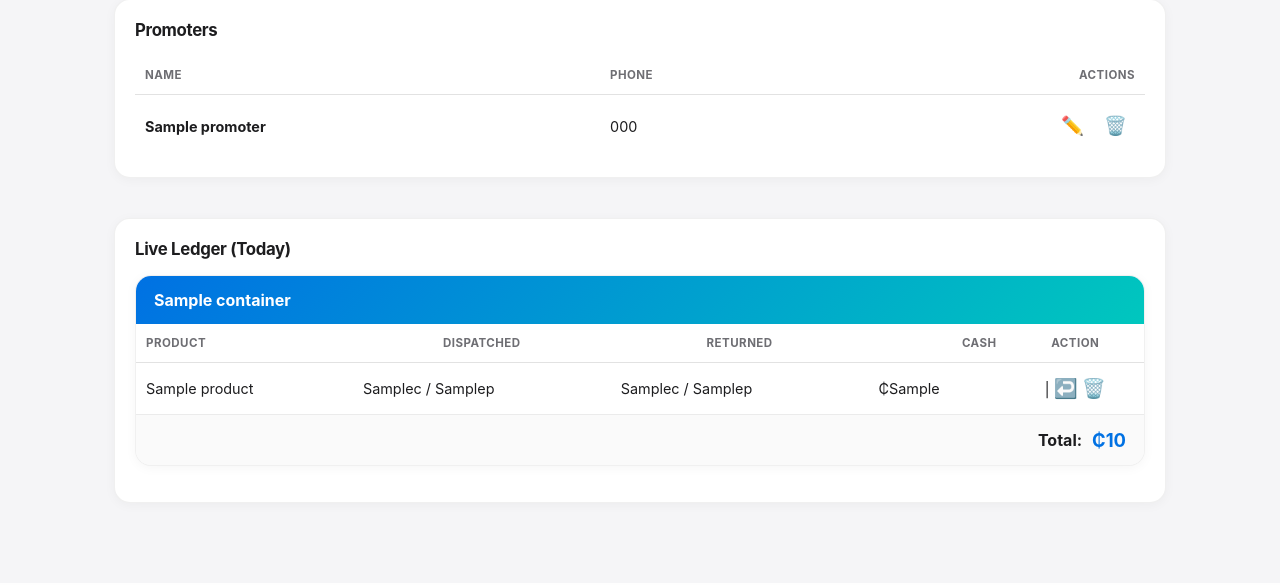
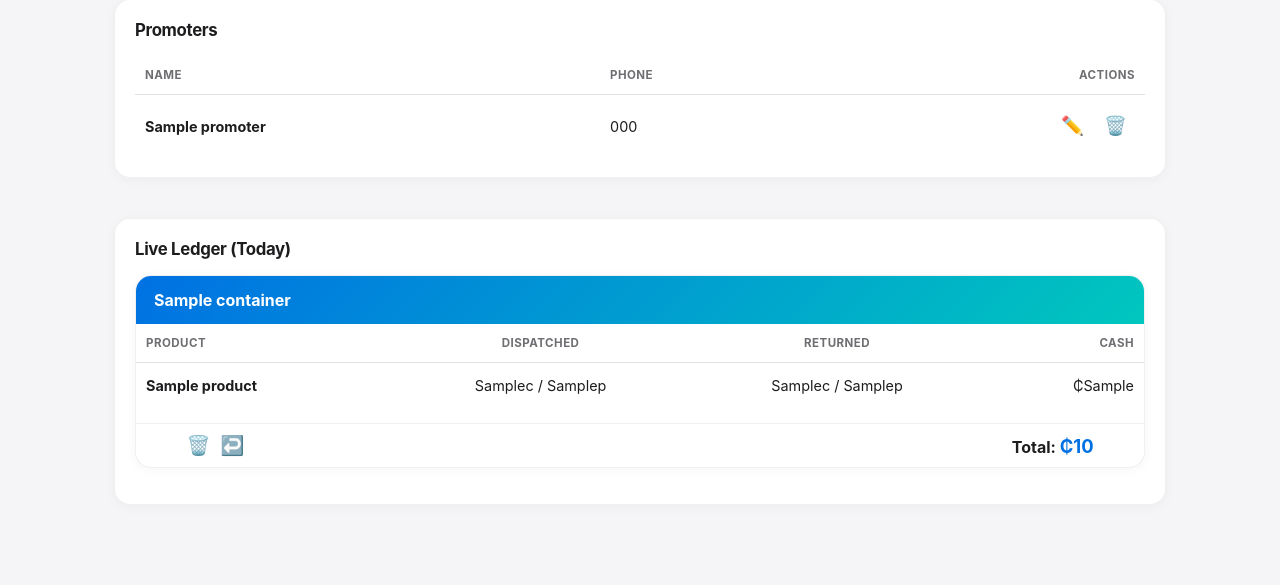
Before and after one commit to lubricus004/logistics-hub, a Django app: template main/templates/main/dashboard.html in a window 1280 px wide. Shown: the part 939-1524 px from the top of the page. Before the commit the page ends 1446 px from the top, so only its background shows below. Run offline with Django 5.2, Linux system fonts and the light colour scheme; tables that the repository leaves empty hold one stand-in row (values such as "Sample post"); the template is opened without the code that fills it: values that come from a table or form of the project are taken from there, most other values are stand-ins (such as "Sample title", 1, 10 or a date in 2020).

Commit message:
fixed the undo and nuke buttons not showing by moving them under the product name inline with the total

```diff
--- a/main/templates/main/dashboard.html
+++ b/main/templates/main/dashboard.html
@@ -638,13 +638,14 @@
     </div>
   </div>
 
-  <!-- Live Ledger -->
+<!-- Live Ledger (Today) -->
 <div class="section">
   <div class="section-title">Live Ledger (Today)</div>
 
   {% for container in promoter_containers %}
   <div class="ledger-card">
     <div class="ledger-head">{{ container.promoter_name }}</div>
+
     <table class="data-table">
       <thead>
         <tr>
@@ -652,33 +653,42 @@
           <th style="text-align:center">Dispatched</th>
           <th style="text-align:center">Returned</th>
           <th style="text-align:right">Cash</th>
-            <th style="text-align:center">Action</th>
         </tr>
       </thead>
       <tbody>
         {% for d in container.items %}
         <tr>
-  <td>{{ d.product.name }}</td>
-  <td>{{ d.cartons_taken }}c / {{ d.pieces_taken }}p</td>
-  <td>{{ d.cartons_returned }}c / {{ d.pieces_returned }}p</td>
-  <td>₵{{ d.cash_owed }}</td>
-  <td style="text-align: center; white-space: nowrap;">
-    <!-- UNDO BUTTON -->
-    | <button type="button" onclick="openUndoModal('{{ d.id }}')" style="background:none; border:none; font-size:1.2rem; cursor:pointer;">↩️</button>
-    <!-- NUKE BUTTON -->
-   <button type="button" onclick="openNukeModal('{{ d.id }}', '{{ d.promoter.name }}', '{{ d.cash_owed }}')" style="background:none; border:none; font-size:1.2rem; cursor:pointer;">🗑️</button>
+          <td><strong>{{ d.product.name }}</strong></td>
+          <td style="text-align:center">{{ d.cartons_taken }}c / {{ d.pieces_taken }}p</td>
+          <td style="text-align:center">{{ d.cartons_returned }}c / {{ d.pieces_returned }}p</td>
+          <td style="text-align:right">₵{{ d.cash_owed }}</td>
         </tr>
         {% endfor %}
       </tbody>
     </table>
-      <div class="ledger-total">
+
+      <!-- Bottom Row: Buttons on the left, Total on the right -->
+    <div style="display: flex; justify-content: space-between; align-items: center; margin-top: 15px; padding: 10px 5% 10px 5%; border-top: 1px solid var(--border);">
+
+      <!-- Left Side: Buttons -->
+      <div style="display: flex; gap: 10px;">
+        {% for d in container.items %}
+          <button type="button" onclick="openNukeModal('{{ d.id }}', '{{ d.promoter.name }}', '{{ d.cash_owed }}')" style="background:none; border:none; font-size:1.2rem; cursor:pointer; padding:0;">🗑️</button>
+          <button type="button" onclick="openUndoModal('{{ d.id }}')" style="background:none; border:none; font-size:1.2rem; cursor:pointer; padding:0;">↩️</button>
+        {% endfor %}
+      </div>
+
+      <!-- Right Side: Total Cash -->
+      <div style="font-weight: 700;">
         Total: <span style="color: var(--accent); font-size: 1.15rem;">₵{{ container.grand_total }}</span>
+      </div>
+
+    </div>
     </div>
   </div>
   {% empty %}
   <p style="text-align:center; color: var(--text-secondary); padding: 32px 16px;">No dispatches today</p>
   {% endfor %}
-  </div>
 </div>
 
 <!-- Edit Promoter Modal -->
```
Lines whose indentation alone changed are shown as unchanged.
